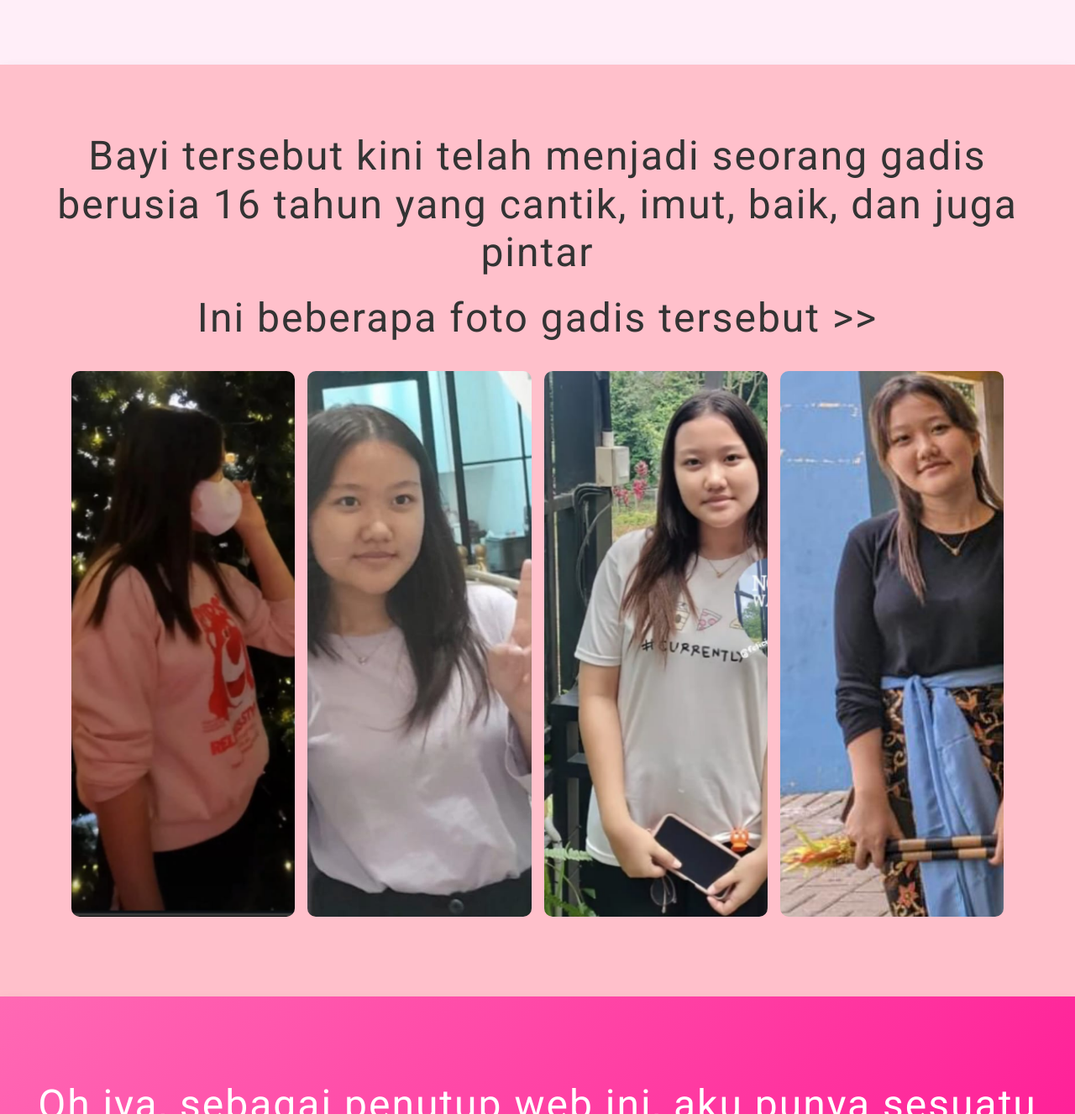
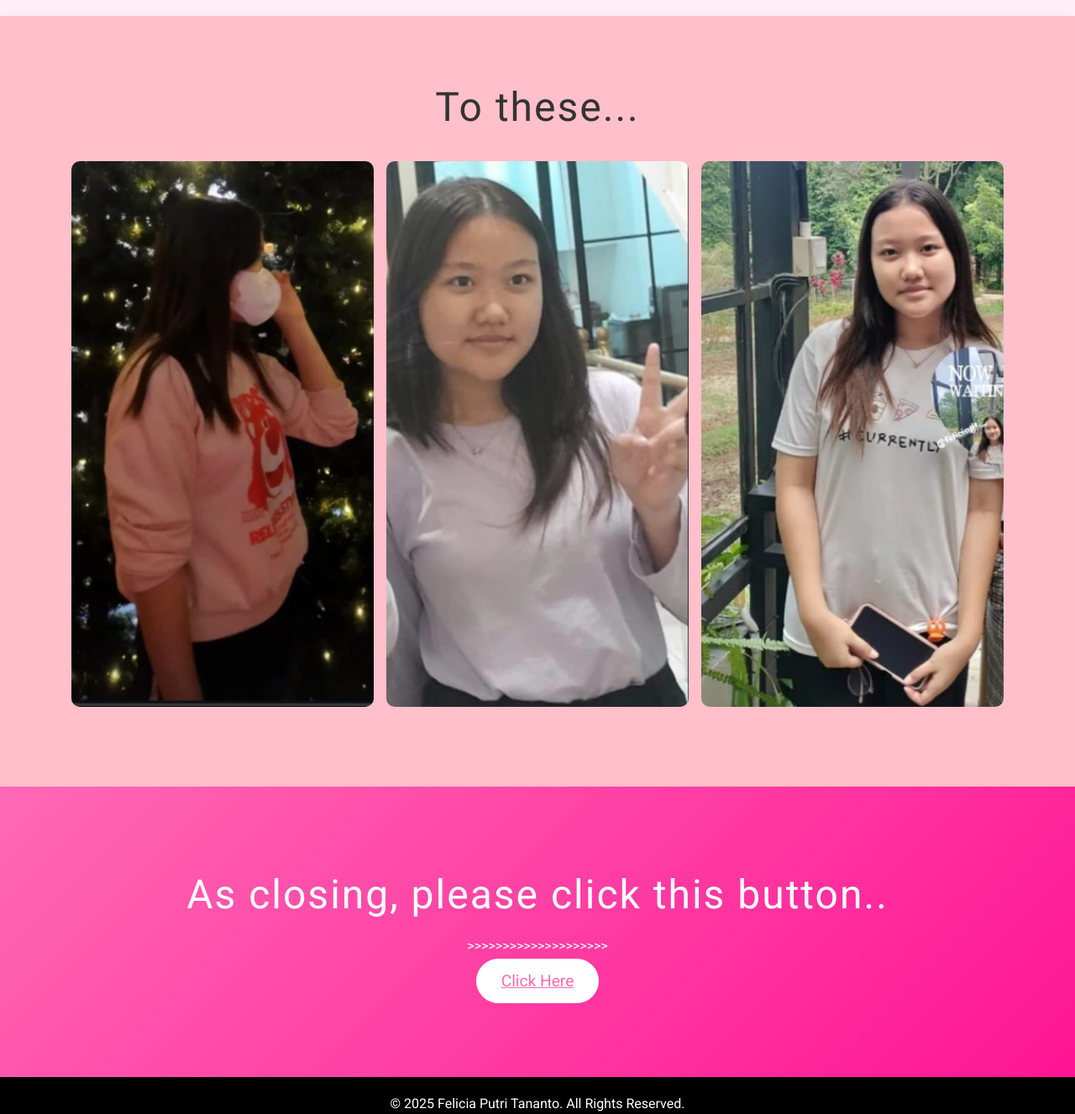
Before and after one commit to Lip-R/07-03, a plain HTML site: page index.html in a window 1280 px wide. Shown: the part 1473-2800 px from the top of the page at 84% size. Drawn offline with nearby package versions, Linux system fonts and the light colour scheme.

Commit message:
Update index.html

```diff
--- a/index.html
+++ b/index.html
@@ -475,11 +475,11 @@
 
     <section id="about">
       <h2>How it is going, Felicia?</h2>
-      <h3>By the way, hari ini hari apa yaa.. Ternyata..</h3>
+      <h3>By the way, what happened today?... </h3>
     </section>
 
     <section id="calendar">
-      <h2>16 tahun yang lalu, seorang bayi perempuan lahir ke dunia ini...</h2>
+      <h2>16 years ago... From this.. </h2>
       <div class="calendar-container">
         <div class="calendar-card"><div class="calendar-value">07</div><div class="calendar-label">Tanggal</div></div>
         <div class="calendar-card"><div class="calendar-value">03</div><div class="calendar-label">Bulan</div></div>
@@ -488,20 +488,18 @@
     </section>
 
     <section id="gallery">
-      <h2>Bayi tersebut kini telah menjadi seorang gadis berusia 16 tahun yang cantik, imut, baik, dan juga pintar</h2>
-      <h2>Ini beberapa foto gadis tersebut >></h2>
+      <h2>To these...</h2>
       <div class="gallery container">
         <img src="Foto-1.png" alt="Gallery 1" class="gallery-img">
         <img src="Foto-2.jpg" alt="Gallery 2" class="gallery-img">
         <img src="Foto-3.png" alt="Gallery 3" class="gallery-img">
-        <img src="Foto-4.png" alt="Gallery 4" class="gallery-img">
       </div>
     </section>
 
     <section id="surprise">
-      <h2>Oh iya, sebagai penutup web ini, aku punya sesuatu untuk kamu</h2>
+      <h2>As closing, please click this button..</h2>
       <p>>>>>>>>>>>>>>>>>>>>></p>
-      <a href="https://gifft.me/o/d/1k3u7o2wwnhapb4z9vytjoow" target="_blank" class="btn-surprise">Klik di sini yaa</a>
+      <a href="https://gifft.me/o/d/1k3u7o2wwnhapb4z9vytjoow" target="_blank" class="btn-surprise">Click Here</a>
     </section>
 
     <footer>
```
